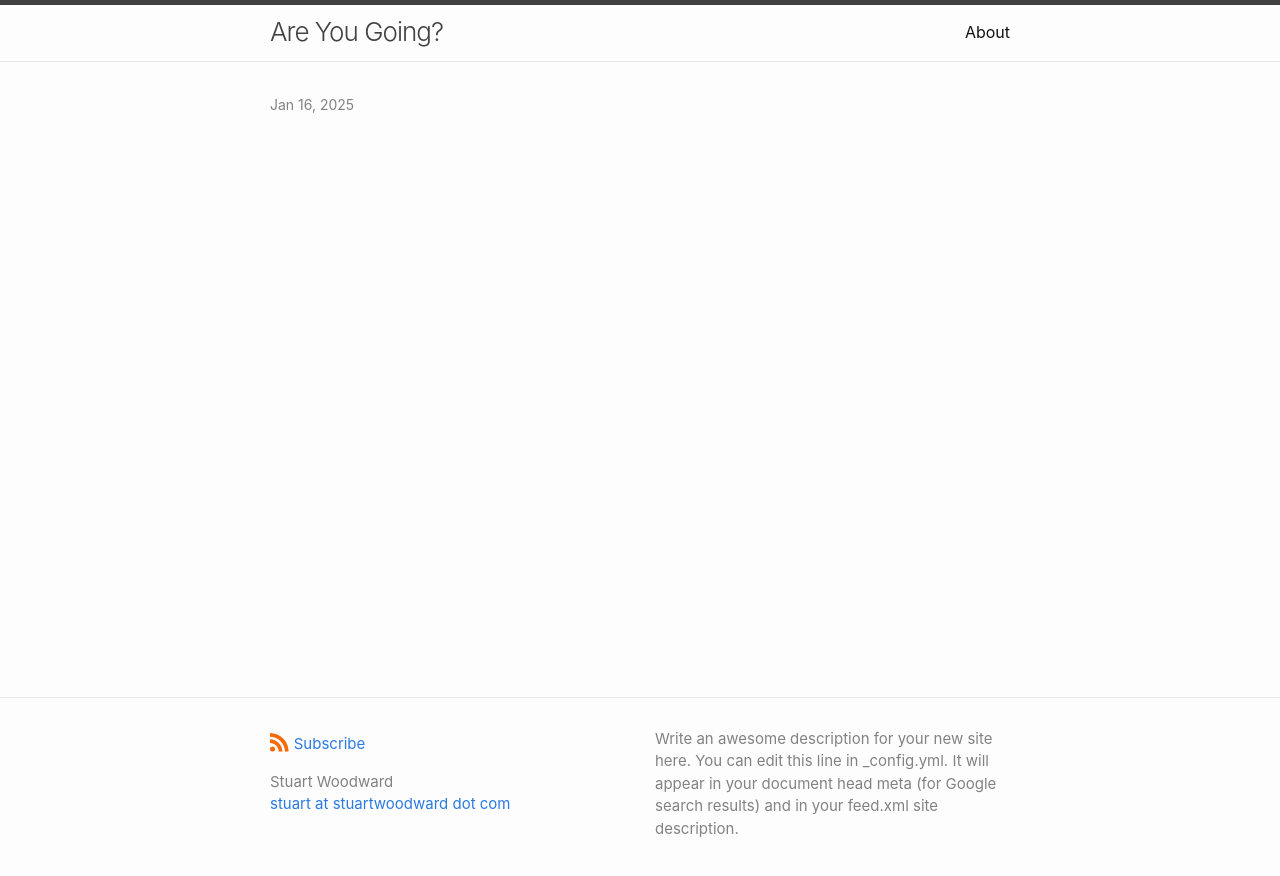
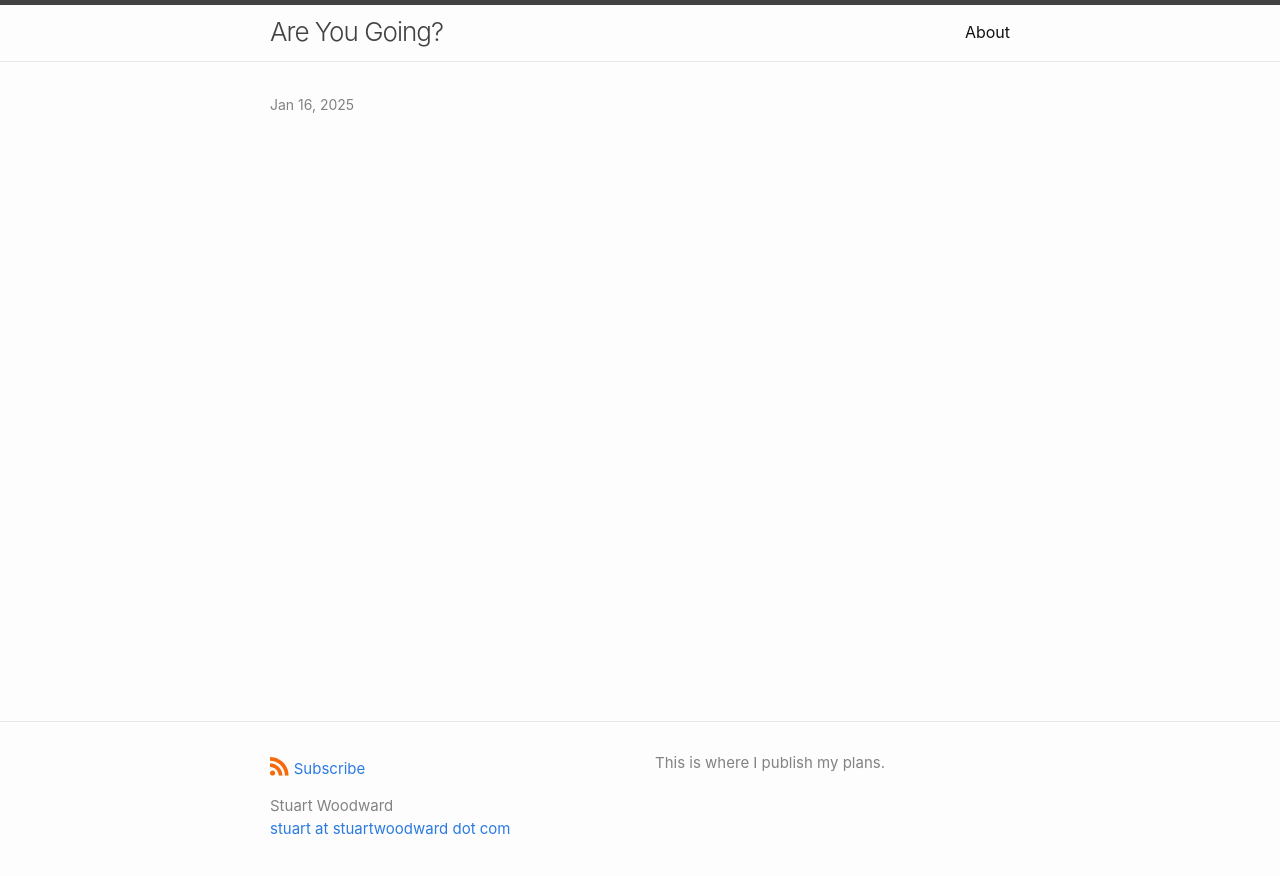
Before and after one commit to stuartcw/are_you_going, a Jekyll site: the page built from index.md, in a window 1280 px wide. Shown: the top 876 px of the page. Built offline with Jekyll 4.4.1, drawn with Linux system fonts in a browser that asks for light colours.

Commit message:
Update _config.yml

```diff
--- a/_config.yml
+++ b/_config.yml
@@ -6,9 +6,7 @@ author:
 # The `>` after `description:` means to ignore line-breaks until next key.
 # If you want to omit the line-break after the end of text, use `>-` instead.
 description: >
-  Write an awesome description for your new site here. You can edit this line
-  in _config.yml. It will appear in your document head meta (for Google search
-  results) and in your feed.xml site description.
+  This is where I publish my plans.
 
 # Build settings
 
```
